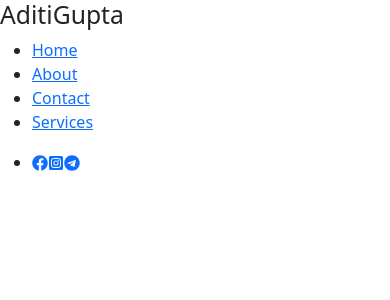
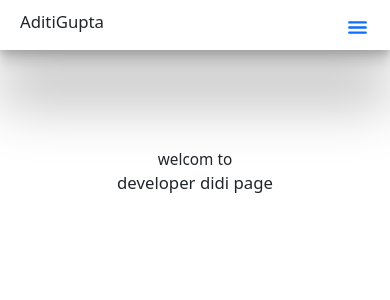
Before and after one commit to Aditi-Gupta-dev/reactbootstrapbasics, a React (Create React App) app: page / in a window 390 px wide. Shown: the top 300 px of the page. Built offline with nearby package versions, Linux system fonts and the light colour scheme; a web font is replaced by a local one.

Commit message:
responsive menu done

```diff
--- a/src/component/responsive nabar/Navbar.jsx
+++ b/src/component/responsive nabar/Navbar.jsx
@@ -1,10 +1,11 @@
-import React from 'react';
+import React ,{useState}from 'react';
 import './navbar.css';
-import { FaFacebook } from "react-icons/fa";
-import { FaInstagramSquare } from "react-icons/fa";
-import { FaTelegram } from "react-icons/fa";
+import { FaInstagramSquare,  FaFacebook, FaTelegram  } from "react-icons/fa";
+import { IoMenu } from "react-icons/io5";
+// import { useActionData, useSearchParams } from 'react-router-dom';
 
 const Navbar = () => {
+    const [showicon,seticon]=useState(false);
   return (
     <>
       <nav className='main-nav'>
@@ -13,7 +14,7 @@ const Navbar = () => {
             <span>G</span>upta
             </h2>
         </div>
-        <div className='menu-link'>
+        <div className={showicon ? "menu-link mobile-menu-link":"menu-link"}>
             <ul>
                 <li>
                     <a href='#'>Home</a>
@@ -33,13 +34,35 @@ const Navbar = () => {
         <div className='social-media'>
             <ul className='social-desktop'>
                 <li>
-                    <a href='/www.youtube.com/watch?v=8AJ3Kcz5FsM&list=PLwGdqUZWnOp3aROg4wypcRhZqJG3ajZWJ&index=87' target='_blank'><FaFacebook/></a>
-                    <a href='/www.youtube.com/watch?v=8AJ3Kcz5FsM&list=PLwGdqUZWnOp3aROg4wypcRhZqJG3ajZWJ&index=87' target='_blank'><FaInstagramSquare/></a>
-                    <a href='/www.youtube.com/watch?v=8AJ3Kcz5FsM&list=PLwGdqUZWnOp3aROg4wypcRhZqJG3ajZWJ&index=87' target='_blank'><FaTelegram/></a>
+                    <a href='/www.youtube.com/watch?v=8AJ3Kcz5FsM&list=PLwGdqUZWnOp3aROg4wypcRhZqJG3ajZWJ&index=87' target='_blank'><FaFacebook className="facebook"/></a>
                 </li>
+
+                <li>
+                    <a href='/www.youtube.com/watch?v=8AJ3Kcz5FsM&list=PLwGdqUZWnOp3aROg4wypcRhZqJG3ajZWJ&index=87' target='_blank'><FaInstagramSquare className="instagram"/></a>
+                </li>
+                <li>
+                    <a href='/www.youtube.com/watch?v=8AJ3Kcz5FsM&list=PLwGdqUZWnOp3aROg4wypcRhZqJG3ajZWJ&index=87' target='_blank'><FaTelegram className="telegram"/></a>
+                </li>
+
             </ul>
+            {/* hamberger menu */}
+            <div className='hamburger-menu'>
+                <a href='#' onClick={()=>{seticon(!showicon)}}><IoMenu/></a>
+            </div>
         </div>
       </nav>
+
+      {/* hero section */}
+      <section >
+      <div className='hero-section'>
+      <div>
+      <h3>welcom to </h3>
+      <h2>developer didi page</h2>
+      </div>
+
+      </div>
+      </section>
+
     </>
   )
 }
--- a/src/component/responsive nabar/navbar.css
+++ b/src/component/responsive nabar/navbar.css
@@ -1,3 +1,129 @@
-h1{
-    color:red;
+*{
+    margin:0;
+    padding: 0;
+    box-sizing: border-box;
+
 }
+html{
+    font-size: 62.5%;
+}
+.main-nav{
+    width: 100%;
+    height:5rem ;
+    display: grid;
+    grid-template-columns: 8rem 1fr 2fr 1fr 8rem;
+    box-shadow: rgba(0, 0, 0, 0.25) 0px 54px 55px, rgba(0, 0, 0, 0.12) 0px -12px 30px, rgba(0, 0, 0, 0.12) 0px 4px 6px, rgba(0, 0, 0, 0.17) 0px 12px 13px, rgba(0, 0, 0, 0.09) 0px -3px 5px;
+
+}
+.logo{
+    grid-column:2/3;
+    display: flex;
+    justify-content:start;
+    align-items: center;
+
+}
+.menu-link
+{
+    grid-column:3/4;
+
+}
+.menu-link ul{
+    height: 100%;
+    display: flex;
+    justify-content: space-around;
+    align-items: center;
+
+
+}
+.menu-link ul li,.social-media ul li{
+    text-decoration: none;
+    list-style: none;
+}
+.social-media{
+    grid-column:4/5;
+
+}
+.social-media ul{
+    height: 100%;
+    display: grid;
+    grid-template-columns: 3fr repeat(3,1fr);
+    /* justify-content: space-around; */
+    align-items: center;
+
+}
+.social-media ul li{
+    text-align: right;
+}
+.social-media ul li:first-child{
+    grid-column: 2/3;
+}
+
+.hero-section{
+    text-align: center;
+    margin: 10rem;
+}
+.social-media .hamburger-menu {
+    display: none;
+  }
+
+
+  @media(max-width:1080px){
+    .main-nav{
+        grid-template-columns: 2rem 3fr 3fr 1fr 2rem;
+    }
+
+  }
+
+  @media(max-width:998px){
+    .main-nav{
+        grid-template-columns: 2rem 2fr 3fr 2fr 2rem;
+    }
+    .menu-link{
+        display: none;
+
+    }
+    .mobile-menu-link{
+        grid-column: 2/5;
+        position: relative;
+        z-index:100;
+
+        background-color: #fff;
+        height:20rem;
+        display: flex;
+        align-items: center;
+        padding-left: 2rem;
+        transform-origin: top;
+        transform: all 2s linear;
+
+    }
+    .mobile-menu-link ul{
+        height: 100%;
+        display: flex;
+        flex-direction: column;
+        justify-content: space-around;
+        align-items: start;
+    }
+    .mobile-menu-link ul li:first-child{
+        transition-delay: .2s;
+    }
+    .social-media {
+        display: flex;
+        height: 100%;
+        grid-row: 1/2;
+        grid-column: 4/5;
+        justify-content: end;
+        align-items: center;
+        transition: all 2s linear;
+      }
+      .social-media .social-desktop {
+        height: 0;
+        display: none;
+      }
+      .social-media .hamburger-menu{
+        display: block;
+        font-size: 2.5rem;
+
+
+      }
+
+  }
```
